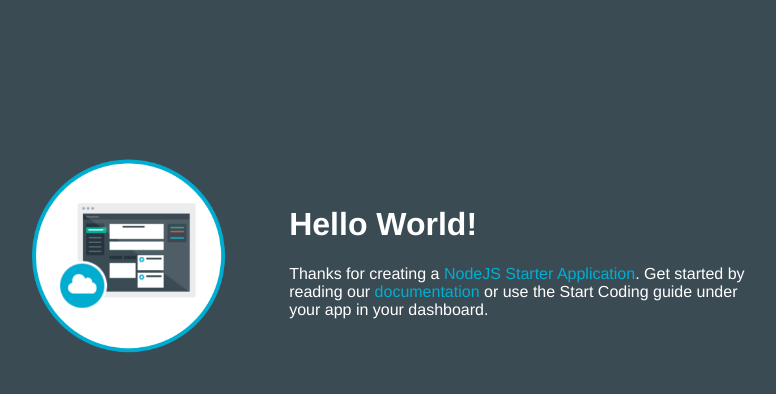
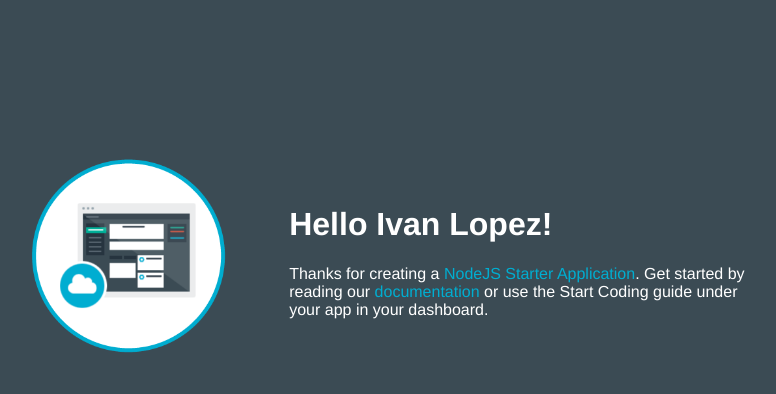
Before and after one commit to ivanloa3/rentShopGame, a website: page public/index.html in a window 1280 px wide. Shown: the whole page, without its empty margins (253-1029 px from the left). Drawn offline with Linux system fonts and the light colour scheme.

Commit message:
Say hello to ivan lopez, index.html changed

```diff
--- a/public/index.html
+++ b/public/index.html
@@ -15,7 +15,7 @@
         <td style= "width:30%;">
           <img class = "newappIcon" src="images/newapp-icon.png">
         <td>
-            <h1>Hello World!</h1>
+            <h1>Hello Ivan Lopez!</h1>
           <p>Thanks for creating a
             <span class = "blue">NodeJS Starter Application</span>.
             Get started by reading our
```
